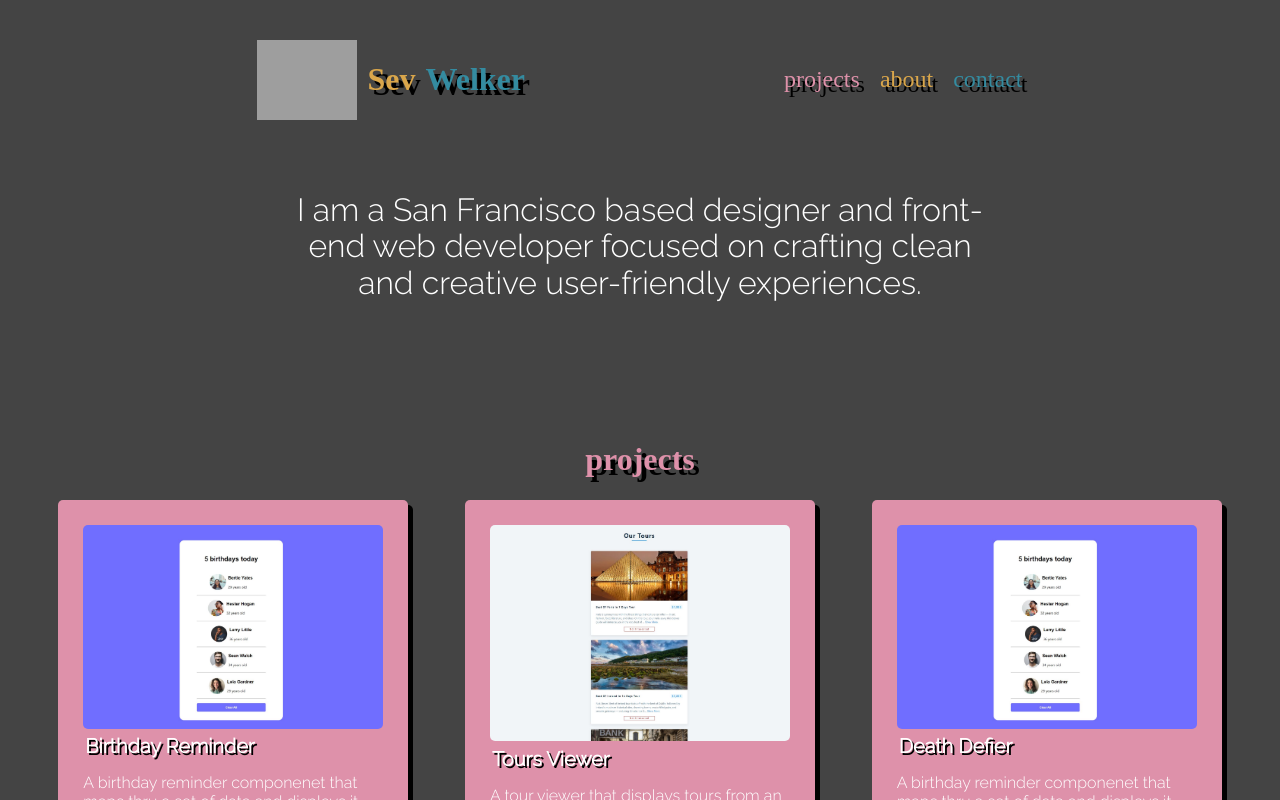
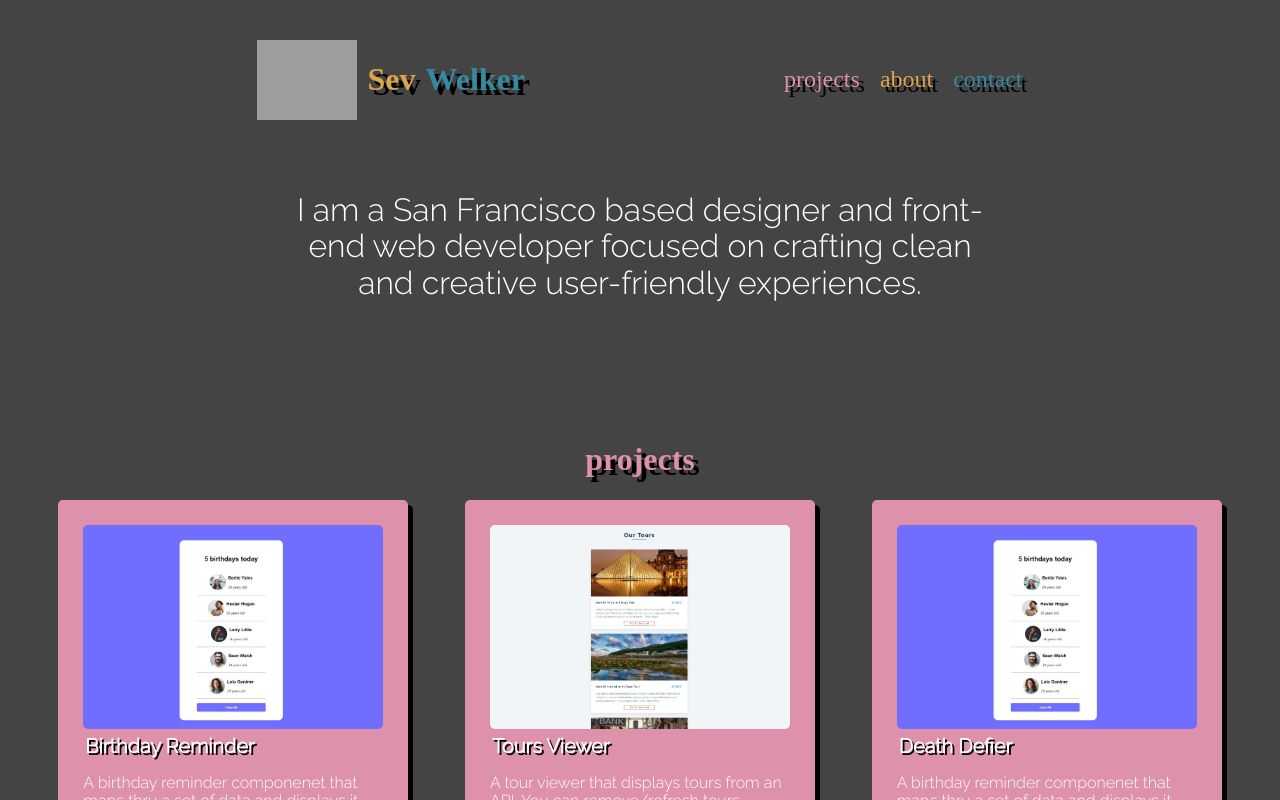
Before and after one commit to sevrinn/portfolio-2022, a React (Create React App) app: page / in a window 1280 px wide. Shown: the top 800 px of the page. Built offline with nearby package versions, Linux system fonts and the light colour scheme; grey boxes are pictures that could not be loaded; a web font is replaced by a local one.

Commit message:
added some styling to adjusted links

```diff
--- a/src/App.css
+++ b/src/App.css
@@ -160,6 +160,9 @@ nav ul li {
 }
 .project img {
 	border-radius: 5px;
+	width: 300px;
+	height: 204px;
+	overflow: hidden;
 }
 
 .project-copy {
```
